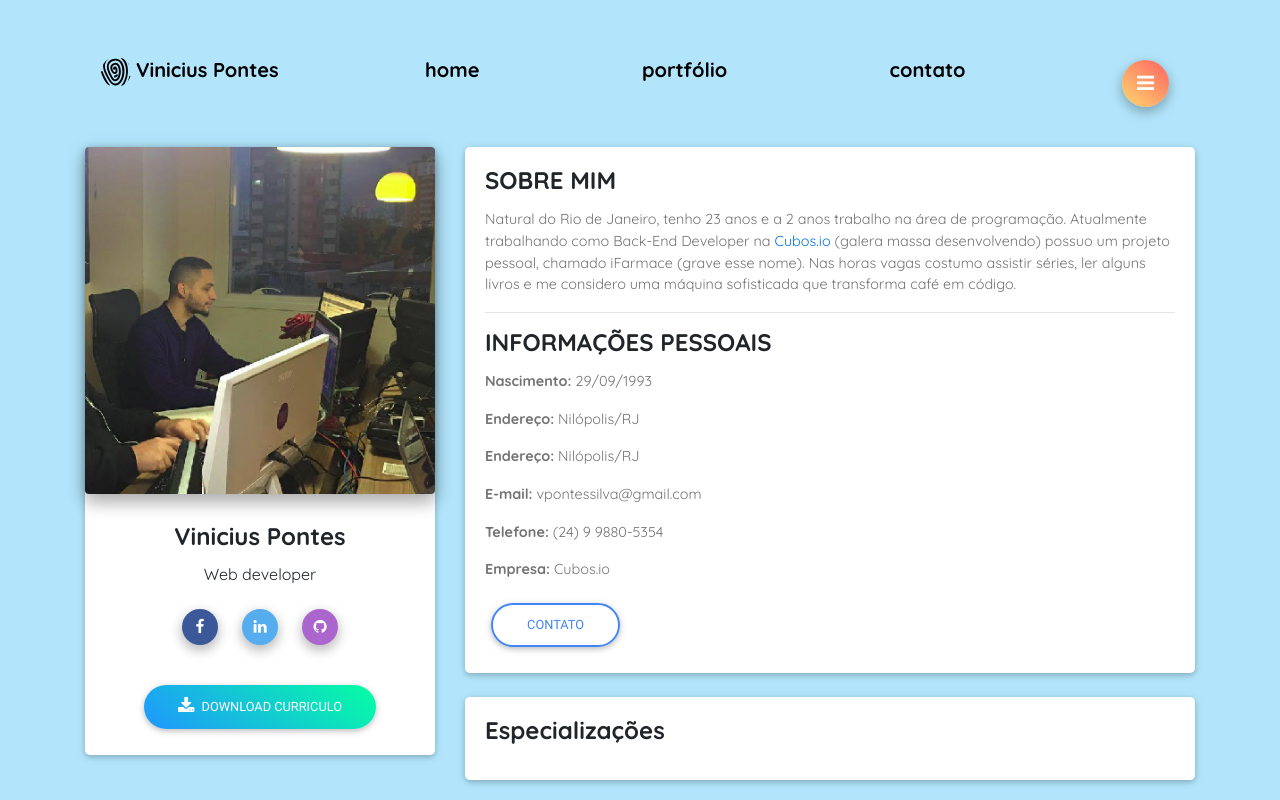
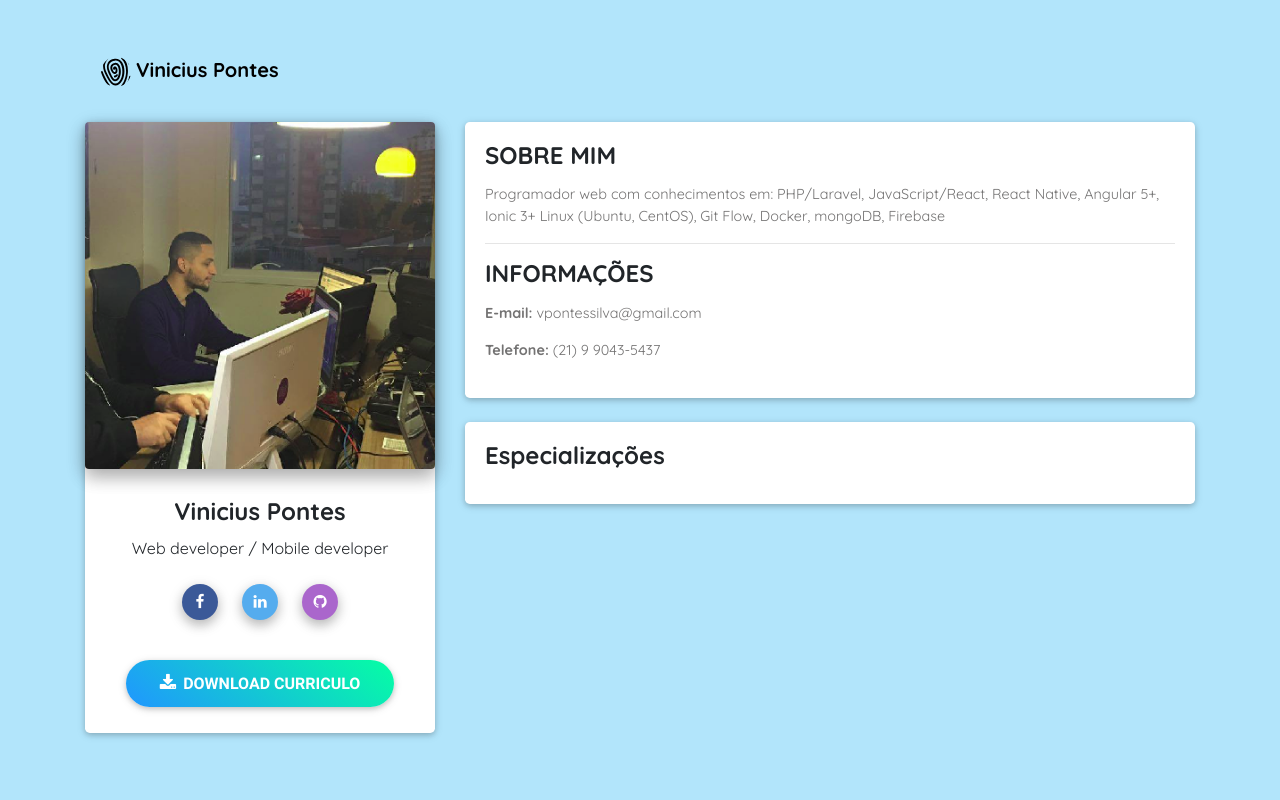
Before and after one commit to PontesVinicius/old_vini_template, a website: page index.html in a window 1280 px wide. Drawn offline with Linux system fonts and the light colour scheme.

Commit message:
Adicionado curriculo

```diff
--- a/index.html
+++ b/index.html
@@ -4,7 +4,12 @@
     Vinicius Pontes
     vpontessilva@gmail.com
     -->
-
+<style>
+    .download-button{
+        font-weight: bold;
+        font-size: 2vh;
+    }
+</style>
 <head>
     <meta charset="utf-8">
     <meta name="viewport" content="width=device-width, initial-scale=1, shrink-to-fit=no">
@@ -30,10 +35,10 @@
             <img src="img/certy_logo.svg" style="border-radius: 50%;" height="30" alt="">
              <span class="quick1">Vinicius Pontes</span>
         </a>
-        <a class="nav-link quick1 black-text navbar-brand">home</a>
+        <!--<a class="nav-link quick1 black-text navbar-brand">home</a>
         <a class="nav-link quick1 black-text navbar-brand">portfólio</a>
         <a class="nav-link quick1 black-text navbar-brand">contato</a>
-        <a class="nav-link btn-floating peach-gradient"><i class="fa fa-bars"></i></a>
+        <a class="nav-link btn-floating peach-gradient"><i class="fa fa-bars"></i></a> -->
     </nav>
 
         <div class="row">
@@ -54,7 +59,7 @@
             <div class="card-body text-center">
                 <!--Title-->
                 <h4 class="card-title quick1"><strong>Vinicius Pontes</strong></h4>
-                <h5 class="quick2">Web developer</h5>
+                <h5 class="quick2">Web developer / Mobile developer</h5>
                 <!--Facebook-->
                 <a href="https://facebook.com/vinicius.brigde" target="_blank" type="button" class="btn-floating btn-small btn-fb"><i class="fa fa-facebook"></i></a>
                 <!--Twitter-->
@@ -63,8 +68,10 @@
                 <a href="https://github.com/PontesVinicius" target="_blank" type="button" class="btn-floating btn-small btn-github"><i class="fa fa-github"></i></a>
                 <br>
                 <br>
-                <button data-toggle="modal" data-target="#modalSubscription" class="btn aqua-gradient btn-rounded"><i class="fa fa-download mr-1"></i> Download Curriculo</button>
+                <button type="submit" onclick="window.open('./img/curriculo_vinicius_pontes.pdf')" class="btn aqua-gradient btn-rounded"><i class="fa fa-download mr-1"></i> <span class="download-button">Download Curriculo</span></button>
             </div>
+
+
             <!--/.Card content-->
 
         </div>
@@ -82,22 +89,23 @@
                         <h4 class="card-title quick1">SOBRE MIM</h4>
                         <!--Text-->
                         <p class="card-text quick2">
-                            Natural do Rio de Janeiro, tenho 23 anos e a 2 anos trabalho na área de programação.
-                            Atualmente trabalhando como Back-End Developer na <a href="http://cubos.io" target="_blank">Cubos.io</a>
-                            (galera massa desenvolvendo)
-                            possuo um projeto pessoal, chamado iFarmace (grave esse nome).
-                            Nas horas vagas costumo assistir séries, ler alguns livros e me considero uma máquina sofisticada que
-                            transforma café em código.
+                            Programador web com conhecimentos em:
+                            PHP/Laravel,
+                            JavaScript/React,
+                            React Native,
+                            Angular 5+,
+                            Ionic 3+
+                            Linux (Ubuntu, CentOS),
+                            Git Flow,
+                            Docker,
+                            mongoDB,
+                            Firebase
                         </p>
                         <hr>
-                        <h4 class="card-title quick1">INFORMAÇÕES PESSOAIS</h4>
-                        <p class="card-text quick1">Nascimento:<span class="quick2"> 29/09/1993</span></p>
-                        <p class="card-text quick1">Endereço:<span class="quick2"> Nilópolis/RJ</span></p>
-                        <p class="card-text quick1">Endereço:<span class="quick2"> Nilópolis/RJ</span></p>
+                        <h4 class="card-title quick1">INFORMAÇÕES</h4>
                         <p class="card-text quick1">E-mail:<span class="quick2"> vpontessilva@gmail.com</span></p>
-                        <p class="card-text quick1">Telefone:<span class="quick2"> (24) 9 9880-5354</span></p>
-                        <p class="card-text quick1">Empresa:<span class="quick2"> Cubos.io</span></p>
-                        <a href="#" class="btn btn-outline-primary btn-rounded waves-effect">contato</a>
+                        <p class="card-text quick1">Telefone:<span class="quick2"> (21) 9 9043-5437 </span></p>
+                        <!--<a href="#" class="btn btn-outline-primary btn-rounded waves-effect">contato</a>-->
                     </div>
 
                 </div><!--/.Card-->
```
Also changed, not shown: 1 other file.
